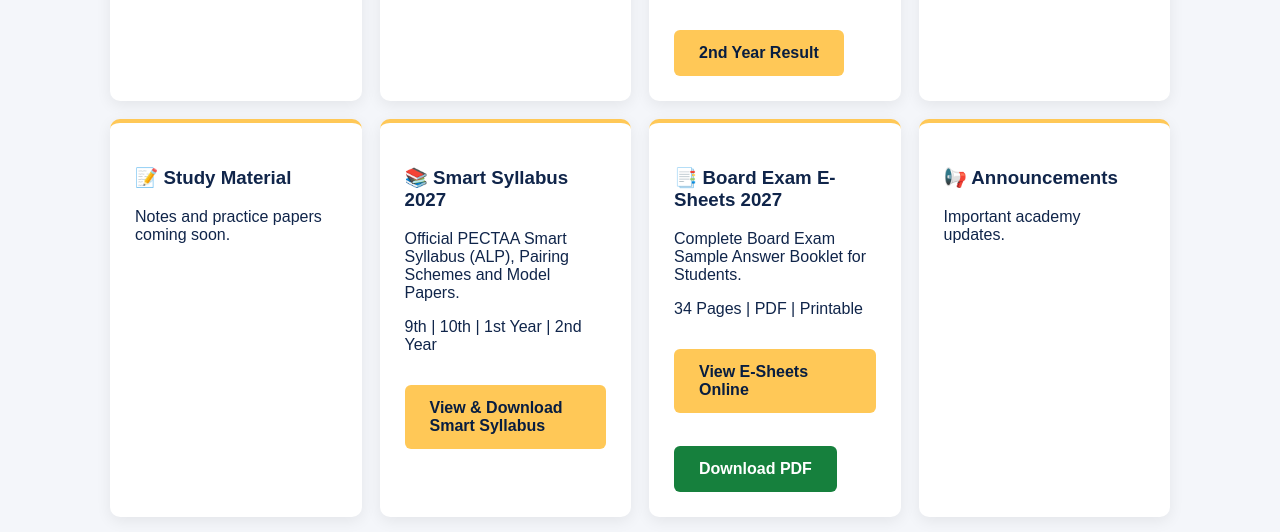
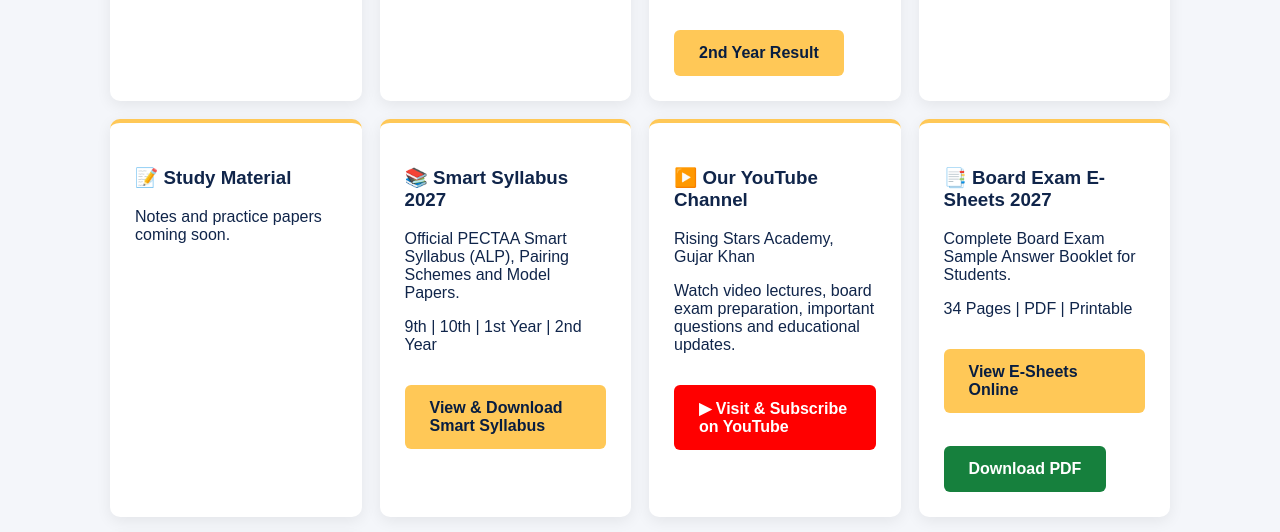
Before and after one commit to shahid990312/rising-stars-academy, a plain HTML site: page index.html in a window 1280 px wide. Shown: the part 1375-1907 px from the top of the page. Drawn offline with Linux system fonts and the light colour scheme.

Commit message:
Update index.html

```diff
--- a/index.html
+++ b/index.html
@@ -188,6 +188,21 @@ View & Download Smart Syllabus
 </a>
 </div>
     <div class="card">
+<h3>▶️ Our YouTube Channel</h3>
+
+<p>Rising Stars Academy, Gujar Khan</p>
+
+<p>Watch video lectures, board exam preparation,
+important questions and educational updates.</p>
+
+<a class="btn"
+style="background:#FF0000;color:white;"
+href="https://youtube.com/@risingstarsacademygujarkha390"
+target="_blank" rel="noopener">
+▶ Visit & Subscribe on YouTube
+</a>
+</div>
+    <div class="card">
 <h3>📑 Board Exam E-Sheets 2027</h3>
 
 <p>Complete Board Exam Sample Answer Booklet for Students.</p>
```
